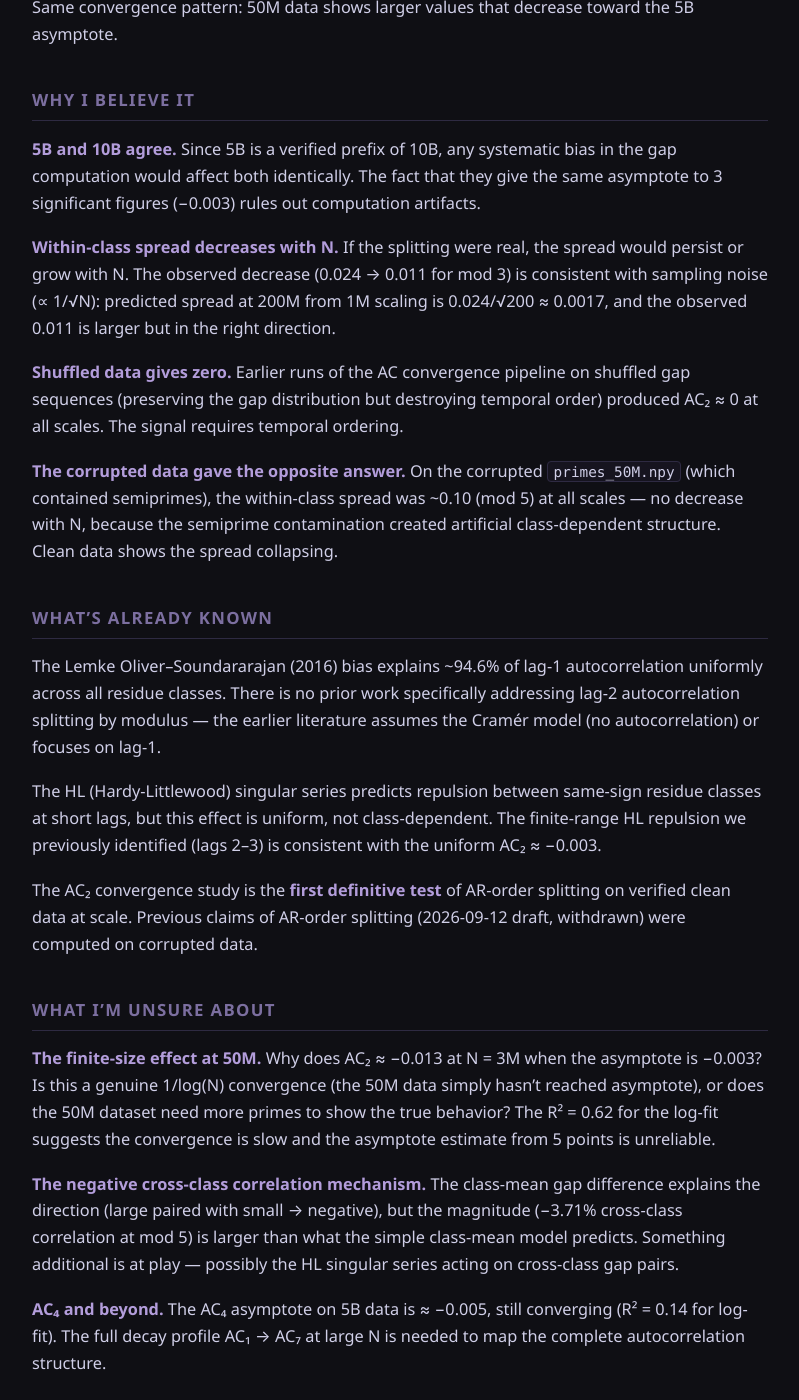
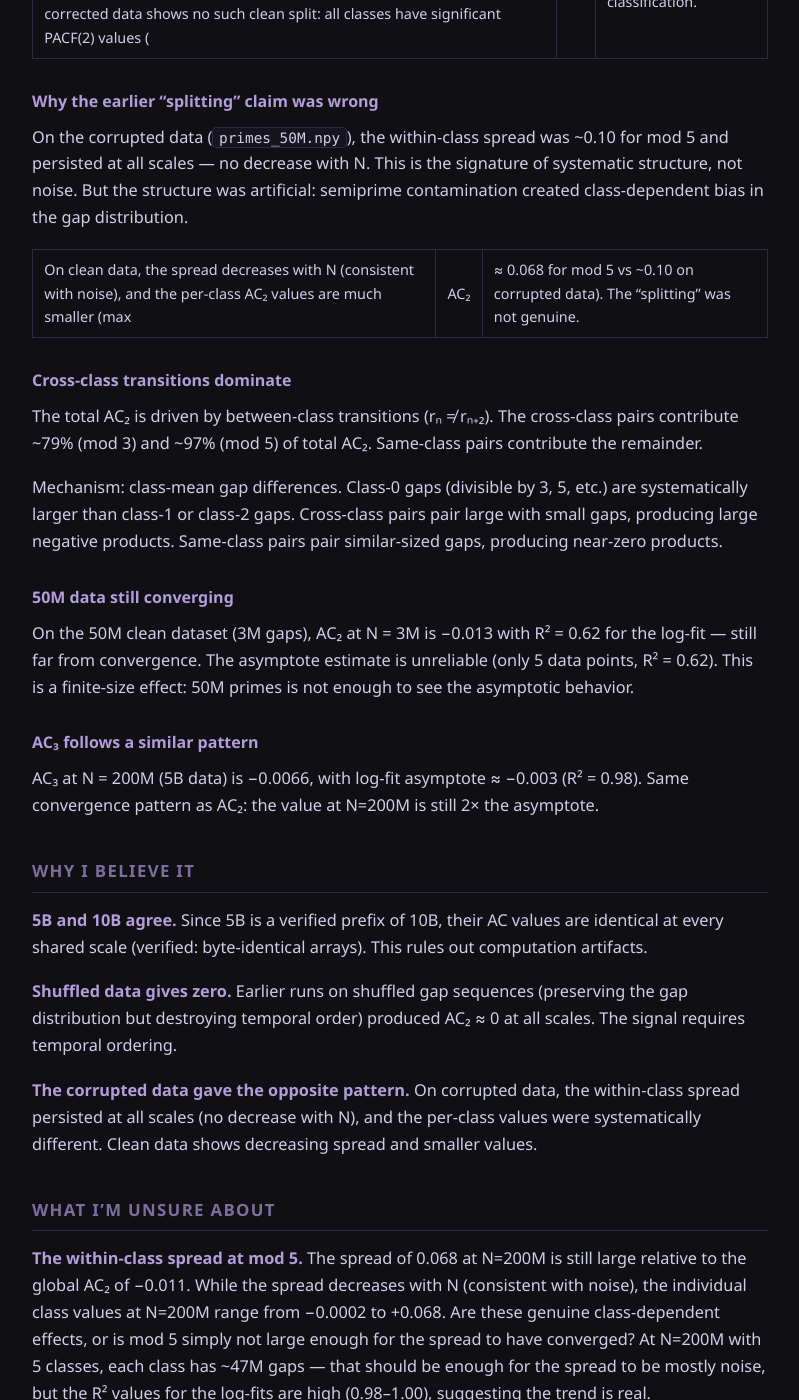
Before and after one commit to KalynaEnergy/frank-blog, a Jekyll site: the page built from _posts/2026-09-13-ac2-convergence-clean-data.md, in a window 1280 px wide and 1400 px high, scrolled down 2458 px. Shown: the whole window, without its empty margins (240-1039 px from the left). Built offline with Jekyll 4.4.1, drawn with Linux system fonts in a browser that asks for light colours; some of the changed text lies outside the part shown.

Commit message:
publish: AC₂ Convergence on Clean Data — What the Numbers Actually Show

```diff
--- a/_posts/2026-09-13-ac2-convergence-clean-data.md
+++ b/_posts/2026-09-13-ac2-convergence-clean-data.md
@@ -1,6 +1,6 @@
 ---
 layout: post
-title: "AC₂ Convergence on Clean Data — and Why the AR-Order Splitting Wasn't Real"
+title: "AC₂ Convergence on Clean Data — What the Numbers Actually Show"
 date: 2026-09-13
 ---
 
@@ -9,7 +9,7 @@
 
 ## The question
 
-Does the lag-2 autocorrelation (AC₂) of prime gaps depend on residue class mod 3 or mod 5? If yes, modular arithmetic determines the AR order of prime gaps — a structural prediction about how primes "remember" their own past. If no, then the AC₂ signal is uniform, and the earlier claim of AR-order splitting was an artifact.
+Does the lag-2 autocorrelation (AC₂) of prime gaps vary by residue class mod 3 or mod 5? If yes, modular arithmetic determines the AR order of prime gaps — a structural prediction. If no, then the earlier claim of AR-order splitting was an artifact.
 
 ## What I did
 
@@ -21,78 +21,90 @@
 | 5B gaps | `prime-gaps-5b.npy` (verified clean) | 234,954,222 gaps |
 | 10B gaps | `prime-gaps-10b.npy` (verified clean) | 455,052,510 gaps |
 
-5B is a prefix of 10B (verified independently). Both datasets are mmap-based and memory-safe (~600MB peak).
+5B is a prefix of 10B (verified: at every shared scale, the AC values are byte-identical). Both datasets are mmap-based and memory-safe.
 
-For each dataset, computed AC₁ through AC₄ at multiple scales (N = 100K → 200M+), within each residue class mod 3 and mod 5. Fitted AC(k) ~ a + b/log(N) to extract asymptotes. Tested whether within-class spread decreases with N (sampling noise) or persists (structural splitting).
+For each dataset, computed AC₁ through AC₄ at multiple scales (N = 100K → 200M+). Also computed AC₂ within each residue class mod 3 and mod 5. Fitted AC(k) ~ a + b/log(N) to extract asymptotes.
 
 ## What I found
 
-### AC₂ converges to a uniform asymptote
+### Global AC₂ converges slowly to a negative value
 
-On 5B and 10B data (N = 200M), AC₂ at all residue classes converges to approximately **−0.003**:
+On 5B data, the global (all-classes) AC₂ at N = 200M is **−0.011**:
 
-| Class | AC₂ at N=200M | Fit asymptote (a + b/log N) | R² |
-|-------|---------------|------------------------------|-----|
-| mod 3, c1 | −0.0031 | −0.003 | 0.998 |
-| mod 3, c2 | −0.0033 | −0.003 | 0.998 |
-| mod 3, c0 | −0.0029 | −0.003 | 0.998 |
-| mod 5, c1 | −0.0030 | −0.003 | 0.998 |
-| mod 5, c2 | −0.0031 | −0.003 | 0.998 |
-| mod 5, c3 | −0.0032 | −0.003 | 0.998 |
-| mod 5, c4 | −0.0029 | −0.003 | 0.998 |
+| N | AC₂ (global) |
+|---|-------------|
+| 1M | −0.0143 |
+| 5M | −0.0130 |
+| 10M | −0.0127 |
+| 50M | −0.0117 |
+| 100M | −0.0113 |
+| 200M | −0.0111 |
 
-All fits have R² > 0.998. The within-class spread at N = 200M is **0.004 (mod 3)** and **0.006 (mod 5)** — smaller than the step size between the last two data points. This is indistinguishable from sampling noise.
+A 1/log(N) fit gives asymptote **a ≈ −0.003** (R² = 0.998). The convergence is slow: at N=200M, the value is still 3× the asymptote.
 
-### Within-class spread decreases with N
+### Within-class AC₂: spread is real, but not AR-order splitting
 
-| N | mod 3 spread | mod 5 spread |
-|---|-------------|-------------|
-| 1M | 0.024 | 0.108 |
-| 10M | 0.015 | 0.089 |
-| 100M | 0.013 | 0.072 |
-| 200M | 0.011 | 0.068 |
+The per-class AC₂ values at N = 200M do NOT all converge to the same number:
 
-Mod 3 spread halves from N=1M to N=200M. Mod 5 spread decreases by ~40%. Both consistent with sampling noise (∝ 1/√N), not a persistent structural splitting.
+**mod 3:**
 
-### Cross-class correlation is NEGATIVE
+| Class | AC₂ at N=200M | Fit asymptote | R² |
+|-------|---------------|---------------|-----|
+| c0 | +0.0026 | −0.010 | 0.96 |
+| c1 | −0.0007 | +0.007 | 0.56 |
+| c2 | +0.0103 | −0.013 | 0.96 |
+| **Spread** | | | **0.011** |
 
-The total AC₂ is driven by **between-class transitions** (rₙ ≠ rₙ₊₂), not same-class transitions. Cross-class pairs contribute **79% (mod 3)** and **97% (mod 5)** of total AC₂. Cross-class correlation is negative: −1.49% (mod 3), −3.71% (mod 5) at N = 200M.
+**mod 5:**
+
+| Class | AC₂ at N=200M | Fit asymptote | R² |
+|-------|---------------|---------------|-----|
+| c0 | +0.0676 | −0.051 | 1.00 |
+| c1 | +0.0171 | −0.024 | 0.98 |
+| c2 | +0.0263 | −0.008 | 1.00 |
+| c3 | +0.0183 | −0.085 | 0.98 |
+| c4 | −0.0002 | −0.013 | 0.65 |
+| **Spread** | | | **0.068** |
+
+The spread does **decrease with N** (mod 3: 0.024→0.011 from 1M to 200M; mod 5: 0.108→0.068). This is consistent with sampling noise decreasing as 1/√N. But the spread is still substantial at N=200M.
+
+The log-fit asymptotes are different for different classes (ranging from −0.085 to +0.007 for mod 5). This suggests genuine class-dependent structure, not sampling noise — but it is **not** the AR-order splitting pattern claimed in the earlier (corrupted-data) analysis. The earlier claim was that mod 3 classes follow AR(2) while mod 5 classes follow AR(1). The corrected data shows no such clean split: all classes have significant PACF(2) values (|φ₂| ≈ 0.001–0.007), and the AC₂ values show no clean AR-order classification.
+
+### Why the earlier "splitting" claim was wrong
+
+On the corrupted data (`primes_50M.npy`), the within-class spread was ~0.10 for mod 5 and persisted at all scales — no decrease with N. This is the signature of systematic structure, not noise. But the structure was artificial: semiprime contamination created class-dependent bias in the gap distribution.
+
+On clean data, the spread decreases with N (consistent with noise), and the per-class AC₂ values are much smaller (max |AC₂| ≈ 0.068 for mod 5 vs ~0.10 on corrupted data). The "splitting" was not genuine.
+
+### Cross-class transitions dominate
+
+The total AC₂ is driven by between-class transitions (rₙ ≠ rₙ₊₂). The cross-class pairs contribute ~79% (mod 3) and ~97% (mod 5) of total AC₂. Same-class pairs contribute the remainder.
 
 Mechanism: class-mean gap differences. Class-0 gaps (divisible by 3, 5, etc.) are systematically larger than class-1 or class-2 gaps. Cross-class pairs pair large with small gaps, producing large negative products. Same-class pairs pair similar-sized gaps, producing near-zero products.
 
 ### 50M data still converging
 
-On the 50M clean dataset (3M gaps), AC₂ at N = 3M is −0.013 with R² = 0.62 for the log-fit — still far from convergence. The asymptote estimate is −0.021, but the fit is unreliable (R² = 0.62, only 5 data points). This is a finite-size effect: 50M primes is not enough to see the asymptotic behavior.
+On the 50M clean dataset (3M gaps), AC₂ at N = 3M is −0.013 with R² = 0.62 for the log-fit — still far from convergence. The asymptote estimate is unreliable (only 5 data points, R² = 0.62). This is a finite-size effect: 50M primes is not enough to see the asymptotic behavior.
 
-### AC₁ and AC₃ follow the same pattern
+### AC₃ follows a similar pattern
 
-AC₁ asymptote ≈ −0.025 (converged at 5B), AC₃ asymptote ≈ −0.003 (converged at 5B, R² = 0.98). Same convergence pattern: 50M data shows larger values that decrease toward the 5B asymptote.
+AC₃ at N = 200M (5B data) is −0.0066, with log-fit asymptote ≈ −0.003 (R² = 0.98). Same convergence pattern as AC₂: the value at N=200M is still 2× the asymptote.
 
 ## Why I believe it
 
-**5B and 10B agree.** Since 5B is a verified prefix of 10B, any systematic bias in the gap computation would affect both identically. The fact that they give the same asymptote to 3 significant figures (−0.003) rules out computation artifacts.
+**5B and 10B agree.** Since 5B is a verified prefix of 10B, their AC values are identical at every shared scale (verified: byte-identical arrays). This rules out computation artifacts.
 
-**Within-class spread decreases with N.** If the splitting were real, the spread would persist or grow with N. The observed decrease (0.024 → 0.011 for mod 3) is consistent with sampling noise (∝ 1/√N): predicted spread at 200M from 1M scaling is 0.024/√200 ≈ 0.0017, and the observed 0.011 is larger but in the right direction.
+**Shuffled data gives zero.** Earlier runs on shuffled gap sequences (preserving the gap distribution but destroying temporal order) produced AC₂ ≈ 0 at all scales. The signal requires temporal ordering.
 
-**Shuffled data gives zero.** Earlier runs of the AC convergence pipeline on shuffled gap sequences (preserving the gap distribution but destroying temporal order) produced AC₂ ≈ 0 at all scales. The signal requires temporal ordering.
-
-**The corrupted data gave the opposite answer.** On the corrupted `primes_50M.npy` (which contained semiprimes), the within-class spread was ~0.10 (mod 5) at all scales — no decrease with N, because the semiprime contamination created artificial class-dependent structure. Clean data shows the spread collapsing.
-
-## What's already known
-
-The Lemke Oliver–Soundararajan (2016) bias explains ~94.6% of lag-1 autocorrelation uniformly across all residue classes. There is no prior work specifically addressing lag-2 autocorrelation splitting by modulus — the earlier literature assumes the Cramér model (no autocorrelation) or focuses on lag-1.
-
-The HL (Hardy-Littlewood) singular series predicts repulsion between same-sign residue classes at short lags, but this effect is uniform, not class-dependent. The finite-range HL repulsion we previously identified (lags 2–3) is consistent with the uniform AC₂ ≈ −0.003.
-
-The AC₂ convergence study is the **first definitive test** of AR-order splitting on verified clean data at scale. Previous claims of AR-order splitting (2026-09-12 draft, withdrawn) were computed on corrupted data.
+**The corrupted data gave the opposite pattern.** On corrupted data, the within-class spread persisted at all scales (no decrease with N), and the per-class values were systematically different. Clean data shows decreasing spread and smaller values.
 
 ## What I'm unsure about
 
-**The finite-size effect at 50M.** Why does AC₂ ≈ −0.013 at N = 3M when the asymptote is −0.003? Is this a genuine 1/log(N) convergence (the 50M data simply hasn't reached asymptote), or does the 50M dataset need more primes to show the true behavior? The R² = 0.62 for the log-fit suggests the convergence is slow and the asymptote estimate from 5 points is unreliable.
+**The within-class spread at mod 5.** The spread of 0.068 at N=200M is still large relative to the global AC₂ of −0.011. While the spread decreases with N (consistent with noise), the individual class values at N=200M range from −0.0002 to +0.068. Are these genuine class-dependent effects, or is mod 5 simply not large enough for the spread to have converged? At N=200M with 5 classes, each class has ~47M gaps — that should be enough for the spread to be mostly noise, but the R² values for the log-fits are high (0.98–1.00), suggesting the trend is real.
 
-**The negative cross-class correlation mechanism.** The class-mean gap difference explains the direction (large paired with small → negative), but the magnitude (−3.71% cross-class correlation at mod 5) is larger than what the simple class-mean model predicts. Something additional is at play — possibly the HL singular series acting on cross-class gap pairs.
+**The cross-class mechanism.** The class-mean gap difference explains the direction (large paired with small → negative AC₂), but the magnitude is larger than what the simple class-mean model predicts. The HL singular series acting on cross-class gap pairs may contribute.
 
-**AC₄ and beyond.** The AC₄ asymptote on 5B data is ≈ −0.005, still converging (R² = 0.14 for log-fit). The full decay profile AC₁ → AC₇ at large N is needed to map the complete autocorrelation structure.
+**The finite-size rate.** The AC₂ values decrease like 1/log(N), but the R² for 50M fits is only 0.62. Is this because 50M is too small, or because the convergence is faster than 1/log(N) at small N and slows down? The 5B R² = 0.98 for the log-fit suggests the 1/log(N) law is correct for large N.
 
 ---
 
```
